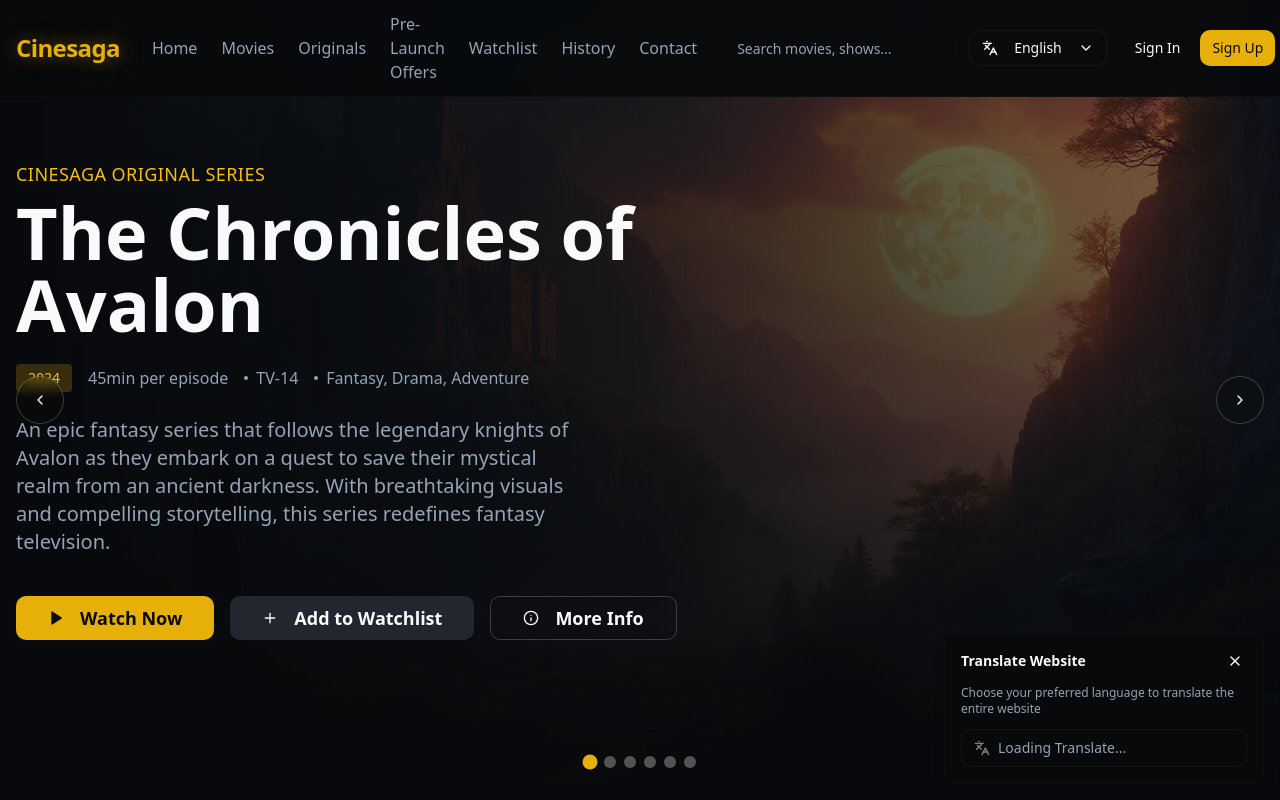
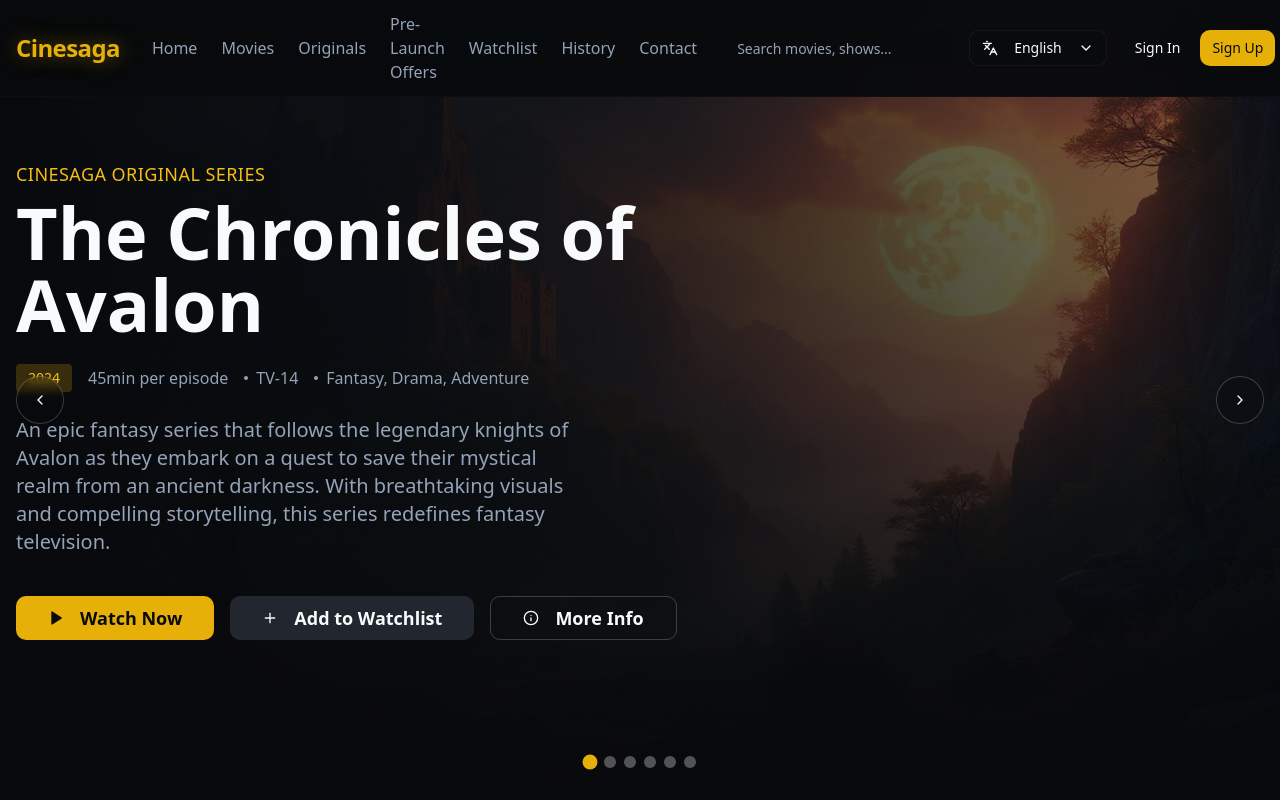
Before and after one commit to Tulsipada/starstream.itsmywork.site, a React (Vite) app: page / in a window 1280 px wide. Shown: the top 800 px of the page. Built offline with nearby package versions, Linux system fonts and the light colour scheme.

Commit message:
remove translater

```diff
--- a/src/App.tsx
+++ b/src/App.tsx
@@ -16,7 +16,6 @@ import Originals from "./pages/Originals";
 import ContactUs from "./pages/ContactUs";
 import PreLaunchOffers from "./pages/PreLaunchOffers";
 import NotFound from "./pages/NotFound";
-import FloatingTranslate from "./components/FloatingTranslate";
 
 const queryClient = new QueryClient();
 
@@ -42,7 +41,6 @@ const App = () => (
           {/* ADD ALL CUSTOM ROUTES ABOVE THE CATCH-ALL "*" ROUTE */}
           <Route path="*" element={<NotFound />} />
         </Routes>
-        <FloatingTranslate />
       </BrowserRouter>
     </TooltipProvider>
   </QueryClientProvider>
```
